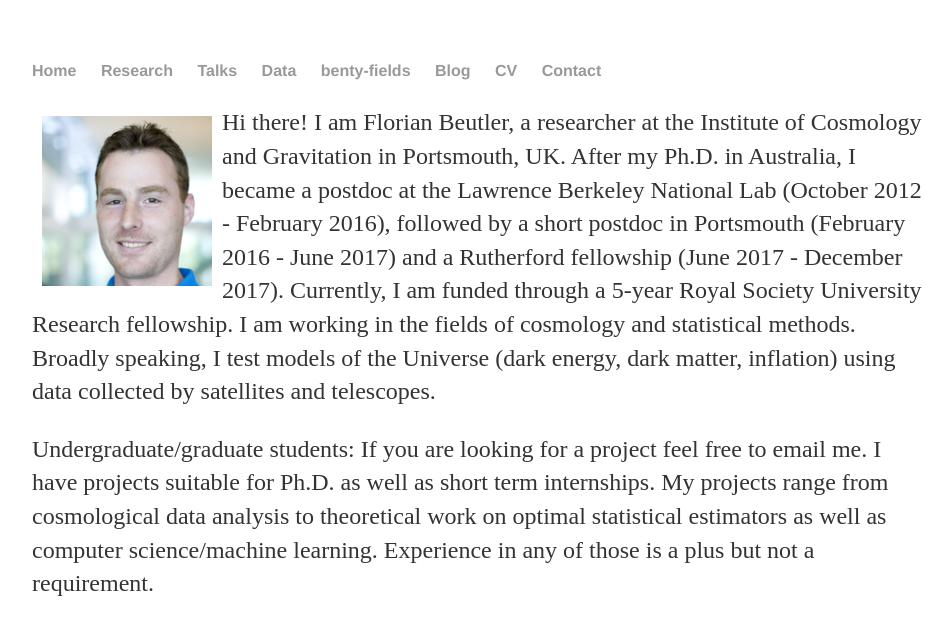
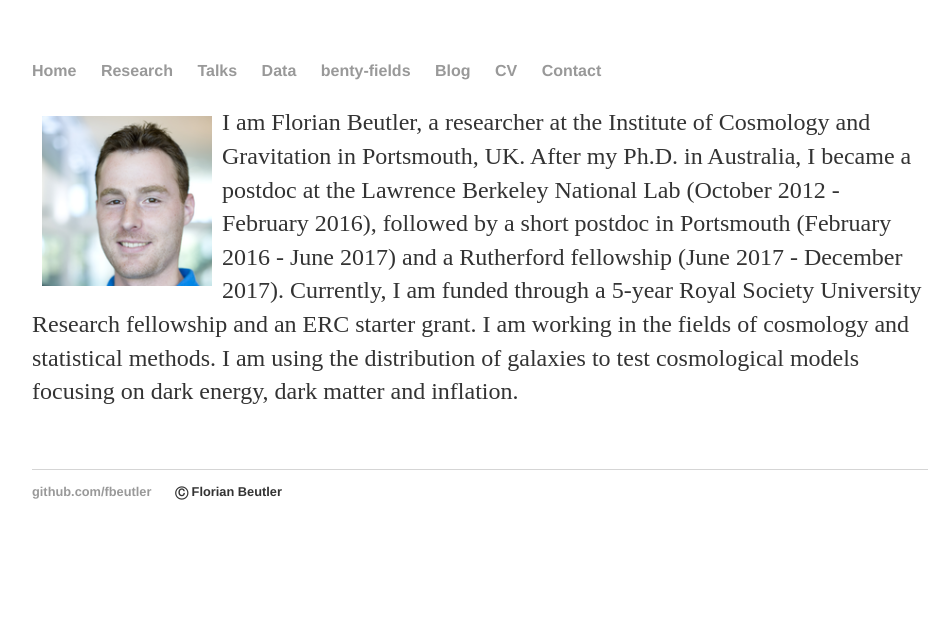
Before and after one commit to fbeutler/fbeutler.github.io, a Jekyll site: the page built from index.html, in a window 1280 px wide. Shown: the top 623 px of the page, without its empty margins (160-1112 px from the left). Built offline with Jekyll 4.4.1, drawn with Linux system fonts in a browser that asks for light colours.

Commit message:
Update index.html

```diff
--- a/index.html
+++ b/index.html
@@ -4,23 +4,12 @@ title: Florian Beutler
 ---
 
 <p><img src="/static/Florian_Beutler.png" alt="IMAGE OF FLORIAN BEUTLER" width="170" align="left" style="padding:10px">
-  Hi there! I am Florian Beutler, a researcher at the Institute of Cosmology and Gravitation in Portsmouth, UK. After my Ph.D. in
+  I am Florian Beutler, a researcher at the Institute of Cosmology and Gravitation in Portsmouth, UK. After my Ph.D. in
   Australia, I became a postdoc at the Lawrence Berkeley National Lab (October 2012 - February 2016), followed by a short postdoc
   in Portsmouth (February 2016 - June 2017) and a Rutherford fellowship (June 2017 - December 2017). Currently, I am funded through
-  a 5-year Royal Society University Research fellowship. I am working in the fields
-  of cosmology and statistical methods.
-  Broadly speaking, I test models of the Universe (dark energy, dark matter, inflation) using data collected by satellites and telescopes.
+  a 5-year Royal Society University Research fellowship and an ERC starter grant. I am working in the fields
+  of cosmology and statistical methods. I am using the distribution of galaxies to test cosmological models focusing on dark energy,
+  dark matter and inflation.
 </p>
 
-<p>
-  Undergraduate/graduate students: If you are looking for a project feel free to email me. I have projects suitable for Ph.D. as
-  well as short term internships. My projects range from cosmological data analysis to theoretical work on optimal statistical
-  estimators as well as computer science/machine learning. Experience in any of those is a plus but not a requirement.
-</p>
-
-
-  <center>
-      <iframe width="500" height="380" src="https://www.youtube.com/embed/YrVyGveJUjU"></iframe>
-  </center>
-
 <br><br>
```
